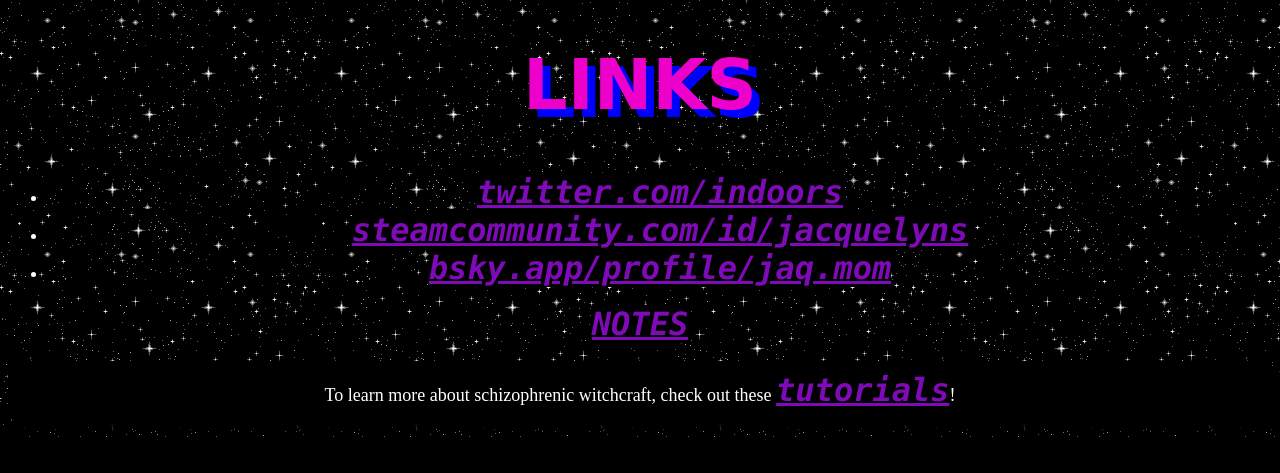
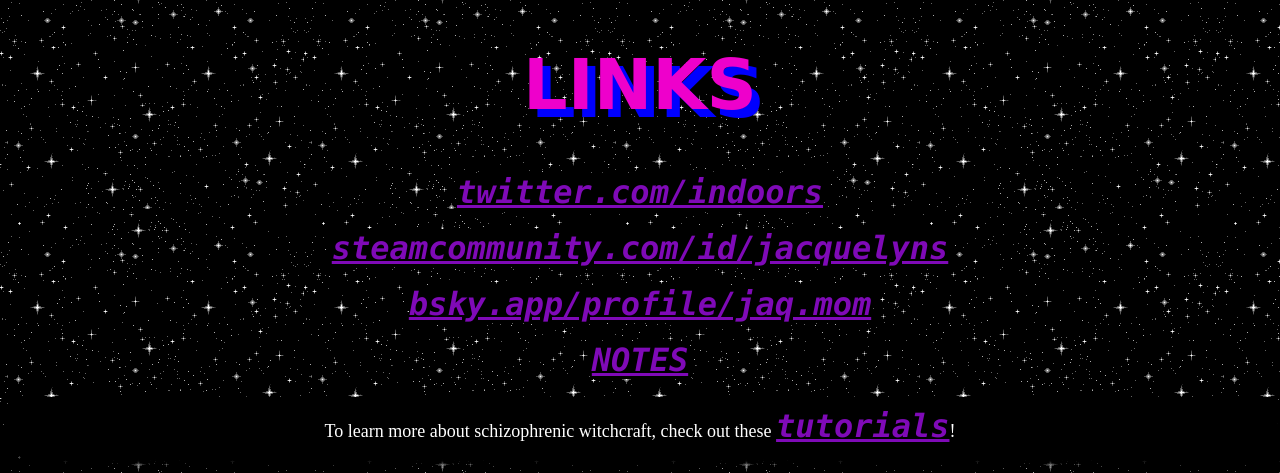
Before and after one commit to 888jacquelyn/888jacquelyn.github.io, a plain HTML site: page index.html in a window 1280 px wide. Shown: the part 493-966 px from the top of the page. Before the commit the page ends 930 px from the top, so only its background shows below. Drawn offline with Linux system fonts and the light colour scheme.

Commit message:
Add files via upload

```diff
--- a/index.html
+++ b/index.html
@@ -52,14 +52,12 @@ h1 {
 
 
   <h1>LINKS</h1>
-  <ul>
-    <li> <span style="text-align: center"><a href="https://twitter.com/indoors">twitter.com/indoors</a> </span></li>
-    <li> <span style="text-align: center"><a href="https://steamcommunity.com/id/jacquelyns">steamcommunity.com/id/jacquelyns</a> </span></li>
-    <li> <span style="text-align: center"><a href="https://bsky.app/profile/jaq.mom">bsky.app/profile/jaq.mom</a></span> </li>
-  </ul>
+  <p><span style="text-align: center"><a href="https://twitter.com/indoors">twitter.com/indoors</a> </span></p>
+  <p><span style="text-align: center"><a href="https://steamcommunity.com/id/jacquelyns">steamcommunity.com/id/jacquelyns</a> </span></p>
+  <p><span style="text-align: center"><a href="https://bsky.app/profile/jaq.mom">bsky.app/profile/jaq.mom</a></span> </p>
 
 
-    <strong style="font-family: Consolas, 'Andale Mono', 'Lucida Console', 'Lucida Sans Typewriter', Monaco, 'Courier New', monospace; font-size: xx-large;"><a href="https://888infinite.neocities.org/notes">NOTES</a></strong>
+    <strong style="font-family: Consolas, 'Andale Mono', 'Lucida Console', 'Lucida Sans Typewriter', Monaco, 'Courier New', monospace; font-size: xx-large;"><a href="https://jaq.mom/notes.html">NOTES</a></strong>
 
   <p class="div-1">To learn more about schizophrenic witchcraft, check out these <a href="https://twitter.com/indoors">tutorials</a>!</p>
 </div>
```
Also changed, not shown: notes.html (+5 -4 lines).
